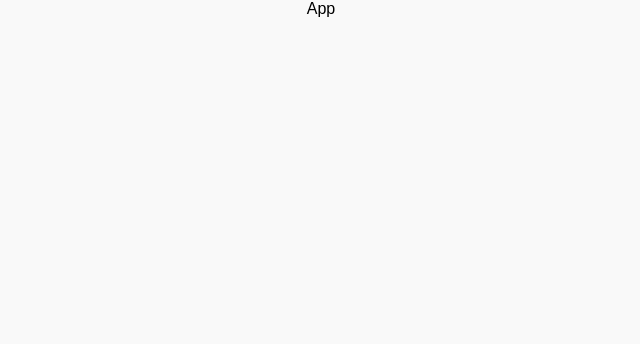
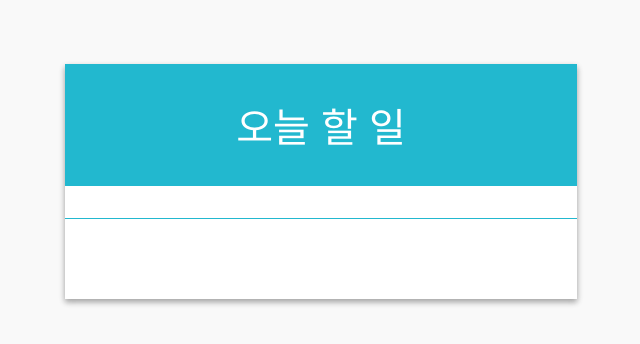
Before and after one commit to ko7452/TODOS, a React (Create React App) app: page / in a window 1280 px wide. Shown: the top 344 px of the page, without its empty margins (319-959 px from the left). Built offline with nearby package versions, Linux system fonts and the light colour scheme.

Commit message:
complaed TodoListTemplate redering

```diff
--- a/src/App.js
+++ b/src/App.js
@@ -1,7 +1,10 @@
-import "./App.css";
+import React, { Component } from "react";
+import TodoListTemplate from "./components/TodoListTemplate";
 
-function App() {
-  return <div className="App">App</div>;
+class App extends Component {
+  render() {
+    return <TodoListTemplate />;
+  }
 }
 
 export default App;
```
